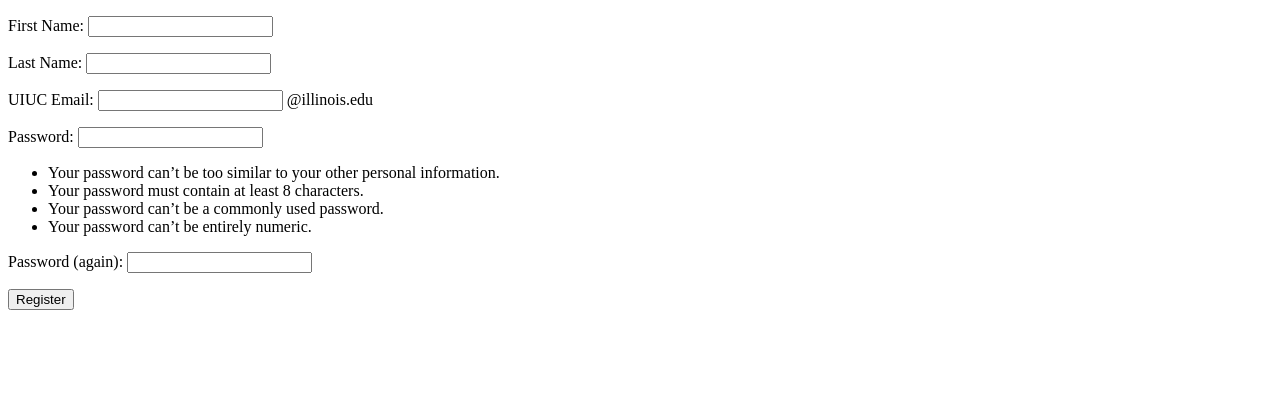
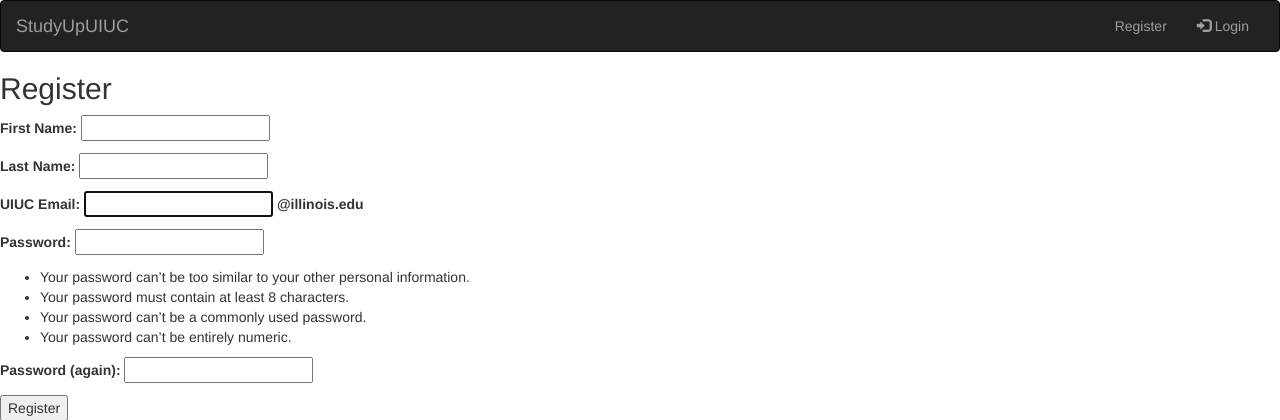
Before and after one commit to ypatel38/studyupuiuc, a Django app: page /account/register/ in a window 1280 px wide. Shown: the top 420 px of the page. Run offline with Django 3.2, Linux system fonts and the light colour scheme; some libraries are stand-ins or nearby versions.

Commit message:
we're getting there...

```diff
--- a/accounts/forms.py
+++ b/accounts/forms.py
@@ -6,7 +6,7 @@ from django.utils.translation import gettext_lazy as _
 class RegistrationForm(UserCreationForm):
     first_name = forms.CharField(required=True, label="First Name")
     last_name = forms.CharField(required=True, label="Last Name")
-    email = forms.CharField(required=True, label="UIUC Email", help_text="@illinois.edu")
+    username = forms.CharField(required=True, label="UIUC Email", help_text="<b>@illinois.edu</b>")
 
     password2 = forms.CharField(
         label=_("Password (again)"),
@@ -20,7 +20,7 @@ class RegistrationForm(UserCreationForm):
         fields = (
             'first_name',
             'last_name',
-            'email',
+            'username',
             'password1',
             'password2'
         )
@@ -30,7 +30,10 @@ class RegistrationForm(UserCreationForm):
         user = super(RegistrationForm, self).save(commit=False)
         user.first_name = self.cleaned_data['first_name'] # ***self.cleaned_data prevents sql injection
         user.last_name = self.cleaned_data['last_name']
-        user.email = self.cleaned_data['email'] + "@illinois.edu"
+        #print(self.cleaned_data['email'])
+        user.username = self.cleaned_data['username']
+        user.email = self.cleaned_data['username'] + '@illinois.edu'
+
 
         if commit:
             user.save()
--- a/accounts/templates/accounts/register.html
+++ b/accounts/templates/accounts/register.html
@@ -4,6 +4,7 @@
 {% endblock %}
 
 {% block body %}
+<h2>Register</h2>
 <form method="post">
   		{% csrf_token %} <!-- security -->
       {{ form.as_p }} <!-- renders as paragraph tag -->
--- a/accounts/templates/base.html
+++ b/accounts/templates/base.html
@@ -1,17 +1,72 @@
 <!--TODO: Navbar goes here -->
 
 <!DOCTYPE html>
-<html>
+<html lang="en">
   <head>
     {% block head %}
 
     {% endblock %}
   </head>
   <body>
+
+    <html lang="en">
+    <head>
+    <meta charset="utf-8">
+    <meta http-equiv="x-ua-compatible" content="IE=edge">
+    <meta name="viewport" content="width = device-width, initial-scale = 1">
+
+    <title>test</title>
+
+    <link rel="stylesheet" type="text/css" href="https://maxcdn.bootstrapcdn.com/bootstrap/3.3.7/css/bootstrap.min.css">
+        <nav class="navbar navbar-inverse">
+          <div class="container-fluid">
+            <div class="navbar-header">
+              <button type="button" class="navbar-toggle" data-toggle="collapse" data-target="#myNavbar">
+                <span class="icon-bar"></span>
+                <span class="icon-bar"></span>
+                <span class="icon-bar"></span>
+              </button>
+              <a class="navbar-brand" href="{% url 'home:home' %}">StudyUpUIUC</a>
+            </div>
+            <div class="collapse navbar-collapse" id="myNavbar">
+        <!--           <ul class="nav navbar-nav">
+                <li class="active"><a href="#">Home</a></li>
+                <li><a href="#">About</a></li>
+                <li><a href="#">Projects</a></li>
+                <li><a href="#">Contact</a></li>
+              </ul> -->
+              <ul class="nav navbar-nav navbar-right">
+                {% if user.is_authenticated %}
+                <li><a href="#">My Account</a></li>
+                <li><a href="{% url 'accounts:logout' %}"><span class="glyphicon glyphicon-log-out"></span> Logout</a></li>
+                {% else %}
+                <li><a href="{% url 'accounts:register' %}">Register</a></li>
+                <li><a href="{% url 'accounts:login' %}"><span class="glyphicon glyphicon-log-in"></span> Login</a></li>
+                {% endif %}
+              </ul>
+            </div>
+          </div>
+        </nav>
     {% block body %}
 
     {% endblock %}
   </body>
 
+  <!-- <html class="no-js" lang="en">
+      <head>
+          <title>AWESOME-GAME ///</title>
+          <meta http-equiv="x-ua-compatible" content="ie=edge">
+  	    <meta name="viewport" content="width=device-width, initial-scale=1.0" />
 
+          <link rel="stylesheet" href="https://fonts.googleapis.com/css?family=Raleway:400,800">
+          <link rel='stylesheet' href="https://maxcdn.bootstrapcdn.com/font-awesome/4.7.0/css/font-awesome.min.css">
+          <link rel="stylesheet" href="/css/bootstrap.css">
+          <link rel="stylesheet" href="/css/style.css">
+      </head>
+
+      <body>
+          <script src="/js/jquery.min.js"></script>
+          <script src="/js/tether.min.js"></script>
+          <script src="/js/bootstrap.min.js"></script>
+      </body> -->
 </html>
--- a/accounts/views.py
+++ b/accounts/views.py
@@ -17,7 +17,8 @@ class RegisterView(TemplateView):
 
     def post(self, request):
         form = RegistrationForm(request.POST)
-        if form.is_valid():
+
+        if form.is_valid(): #override is_valid later for more restriction
             form.save()
             return redirect(reverse('accounts:login'))
         else:
```
Also changed, not shown: studyupuiuc/settings.py (+8 -0 lines), db.sqlite3.
